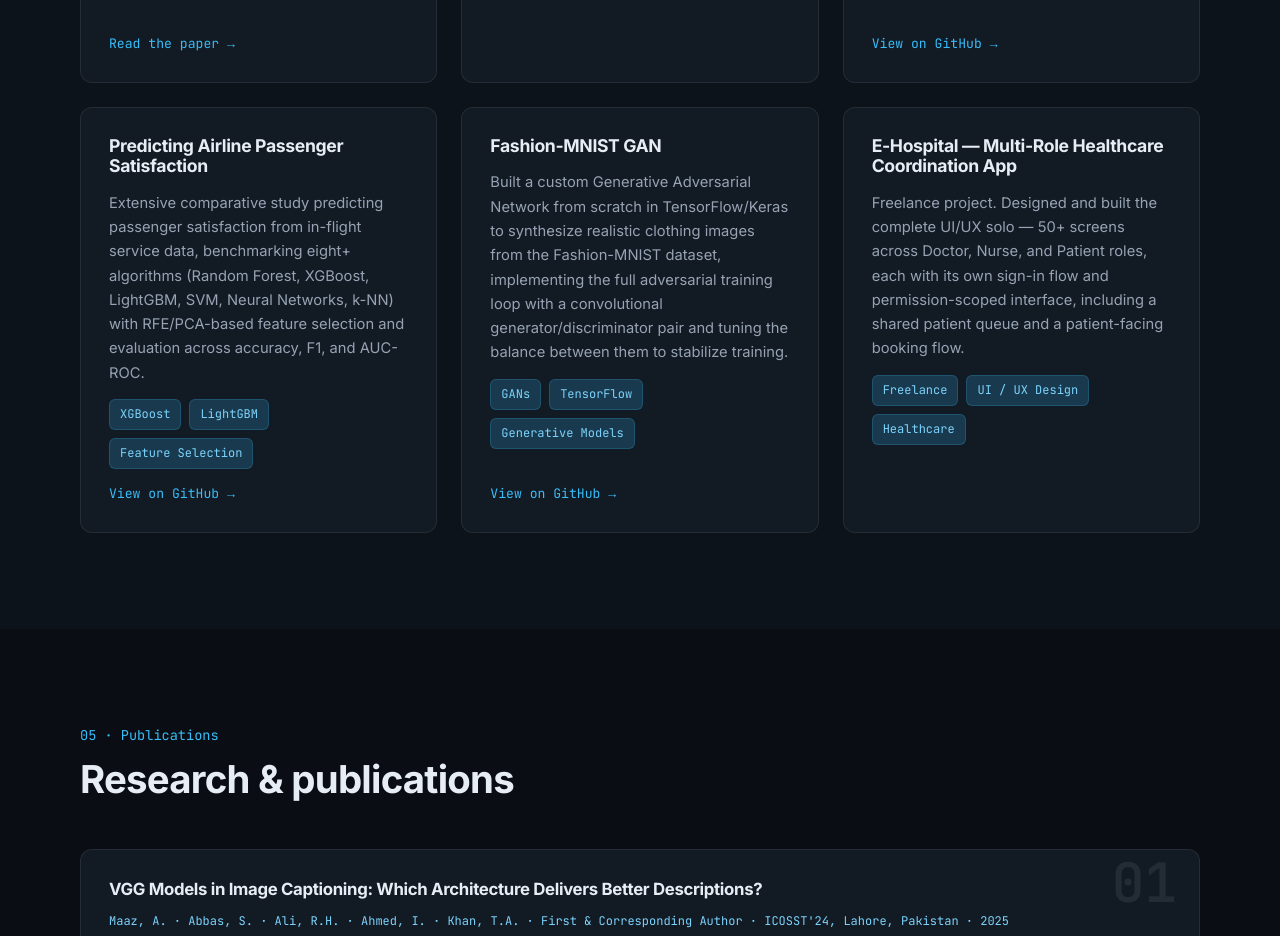
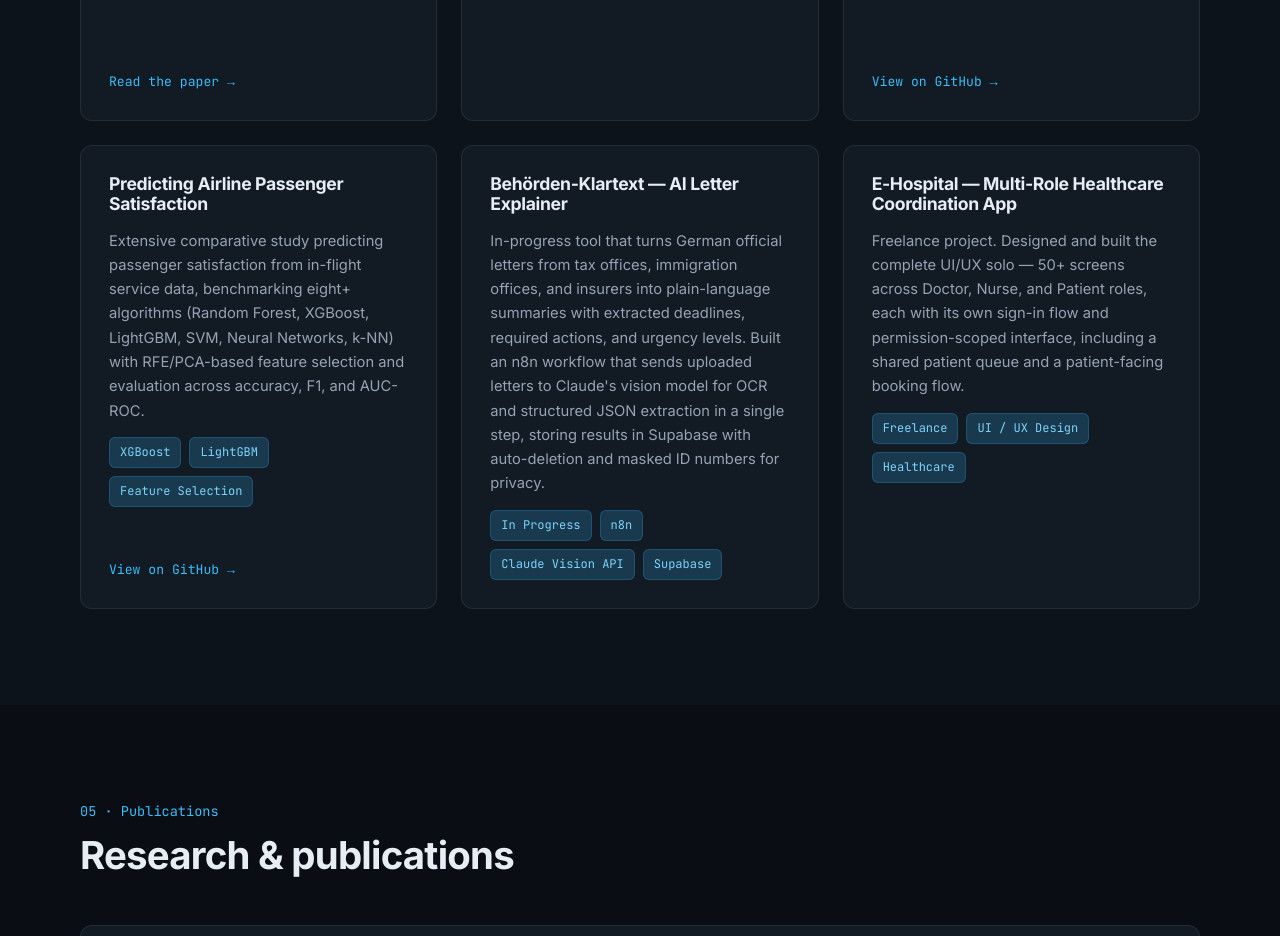
Before and after one commit to AhmadMaazz/Portfolio, a plain HTML site: page index.html in a window 1280 px wide. Shown: the part 4240-5176 px from the top of the page. Drawn offline with Linux system fonts and the light colour scheme.

Commit message:
Swap Fashion-MNIST GAN for Behörden-Klartext project
Keeps the Projects section in sync with the latest CV: replaces the
GAN project with the in-progress German letter-explainer tool.

Co-Authored-By: Claude Sonnet 5 <noreply@anthropic.com>

```diff
--- a/index.html
+++ b/index.html
@@ -345,16 +345,18 @@
         </article>
 
         <article class="project-card reveal">
-          <h3>Fashion-MNIST GAN</h3>
-          <p>Built a custom Generative Adversarial Network from scratch in TensorFlow/Keras to synthesize realistic
-             clothing images from the Fashion-MNIST dataset, implementing the full adversarial training loop with a
-             convolutional generator/discriminator pair and tuning the balance between them to stabilize training.</p>
+          <h3>Behörden-Klartext — AI Letter Explainer</h3>
+          <p>In-progress tool that turns German official letters from tax offices, immigration offices, and
+             insurers into plain-language summaries with extracted deadlines, required actions, and urgency
+             levels. Built an n8n workflow that sends uploaded letters to Claude's vision model for OCR and
+             structured JSON extraction in a single step, storing results in Supabase with auto-deletion and
+             masked ID numbers for privacy.</p>
           <div class="tag-list">
-            <span class="tag">GANs</span>
-            <span class="tag">TensorFlow</span>
-            <span class="tag">Generative Models</span>
+            <span class="tag">In Progress</span>
+            <span class="tag">n8n</span>
+            <span class="tag">Claude Vision API</span>
+            <span class="tag">Supabase</span>
           </div>
-          <a href="https://github.com/AhmadMaazz/Generating-Fashion-MNIST-Images-Using-a-Custom-Made-GAN" target="_blank" rel="noopener" class="project-link">View on GitHub →</a>
         </article>
 
         <article class="project-card reveal">
```
